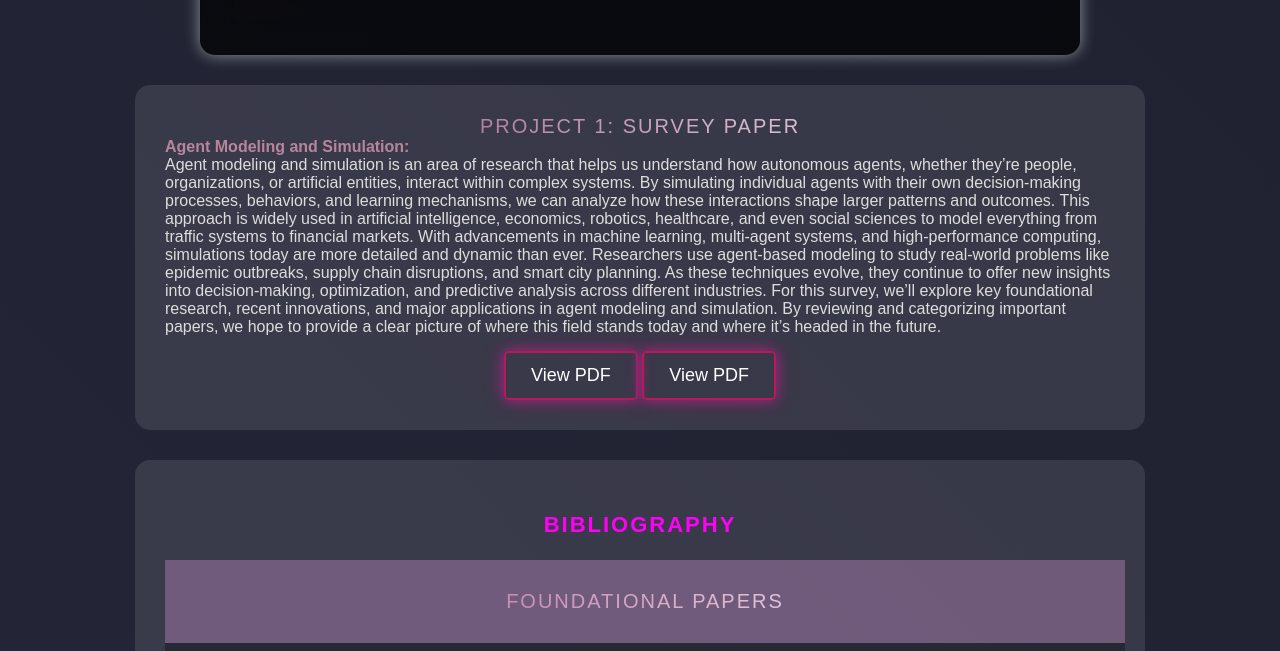
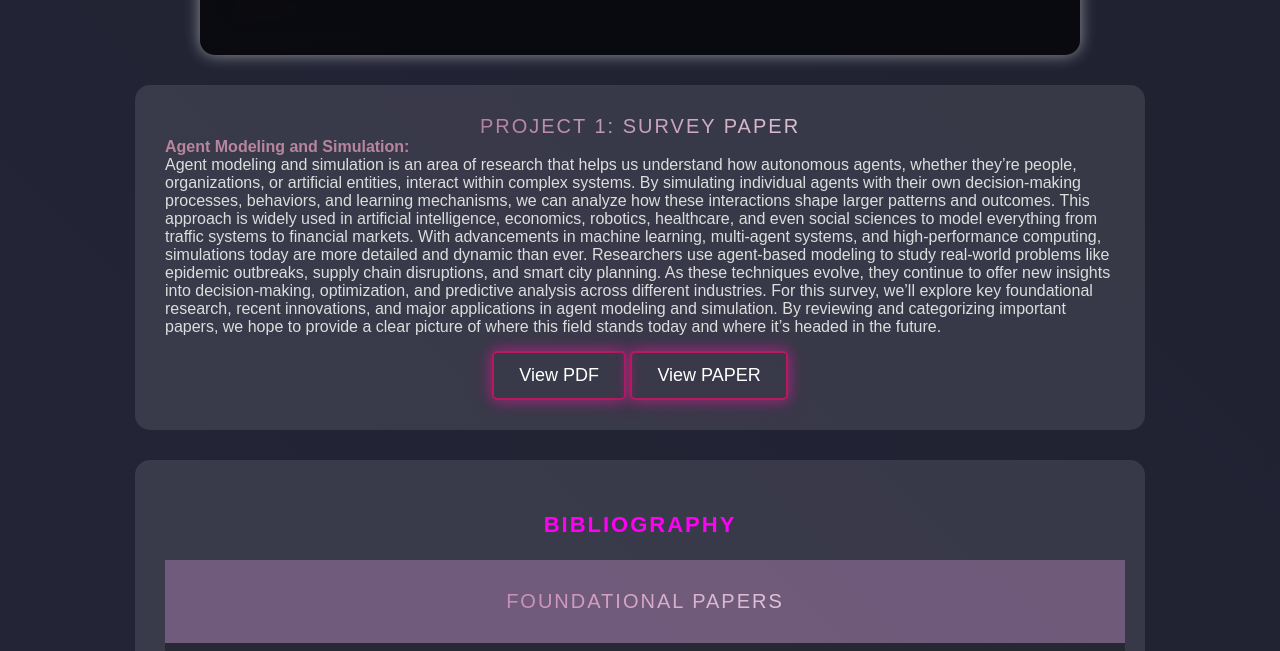
Before and after one commit to fabio-pecora/topics-in-system-simulation-csc754, a plain HTML site: page index.html in a window 1280 px wide. Shown: the part 449-1100 px from the top of the page. Drawn offline with Linux system fonts and the light colour scheme.

Commit message:
added survey paper link

```diff
--- a/index.html
+++ b/index.html
@@ -53,7 +53,7 @@
           Agent modeling and simulation is an area of research that helps us understand how autonomous agents, whether they’re people, organizations, or artificial entities, interact within complex systems. By simulating individual agents with their own decision-making processes, behaviors, and learning mechanisms, we can analyze how these interactions shape larger patterns and outcomes. This approach is widely used in artificial intelligence, economics, robotics, healthcare, and even social sciences to model everything from traffic systems to financial markets. With advancements in machine learning, multi-agent systems, and high-performance computing, simulations today are more detailed and dynamic than ever. Researchers use agent-based modeling to study real-world problems like epidemic outbreaks, supply chain disruptions, and smart city planning. As these techniques evolve, they continue to offer new insights into decision-making, optimization, and predictive analysis across different industries. For this survey, we’ll explore key foundational research, recent innovations, and major applications in agent modeling and simulation. By reviewing and categorizing important papers, we hope to provide a clear picture of where this field stands today and where it’s headed in the future.
       </div>
       <a href="https://drive.google.com/file/d/1q-sTIF7OtNlALhYY4a7kmrUoG35zC3-e/view?usp=sharing" target="_blank" class="view-btn">View PDF</a>
-      <a href="https://drive.google.com/file/d/1q-sTIF7OtNlALhYY4a7kmrUoG35zC3-e/view?usp=sharing" target="_blank" class="view-btn">View PDF</a>
+      <a href="https://cuny907-my.sharepoint.com/:w:/g/personal/abayomi_shosilva91_login_cuny_edu/EZZYn1FoeCdCnLWmmI-lY1kBgNADOyzMA8kCFIkObkqMrA?e=capHsh" target="_blank" class="view-btn">View PAPER</a>
     </div>
   </div>
   <div class="showcase" id="bibliography">
```
